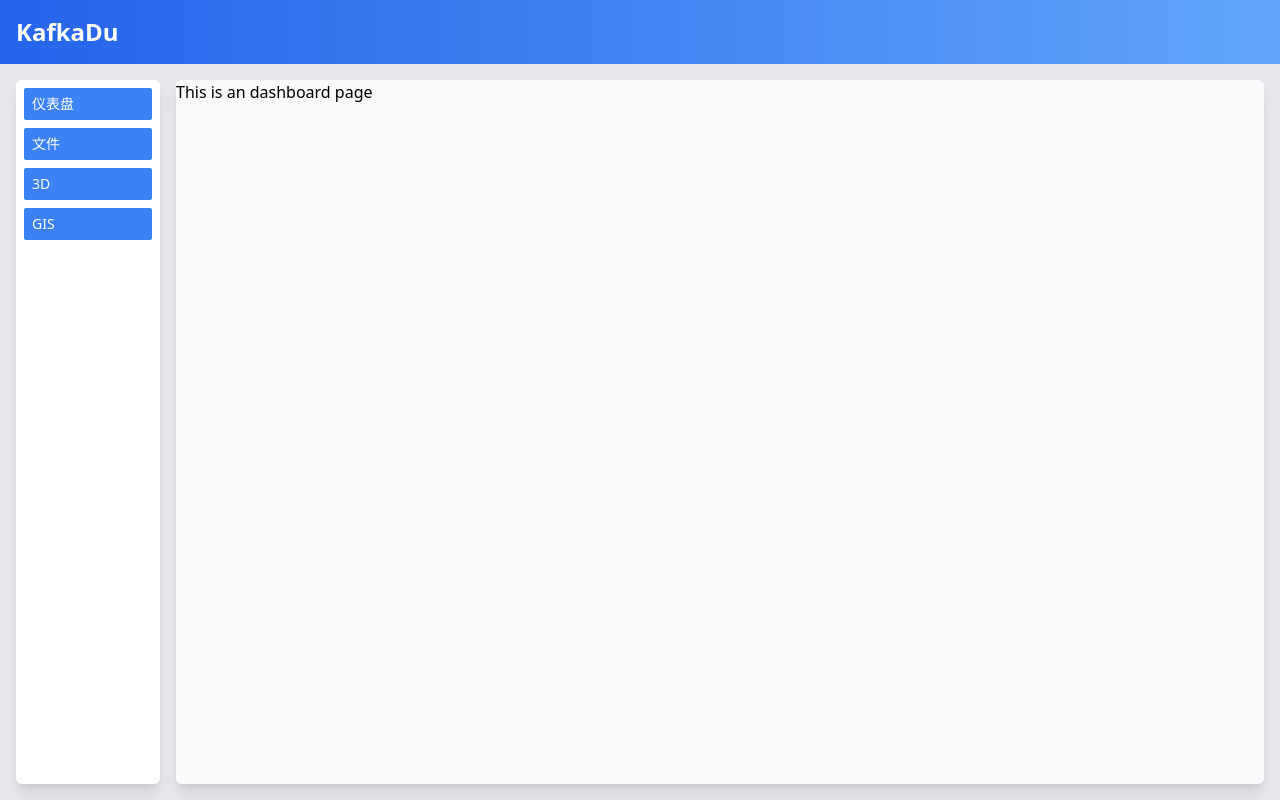
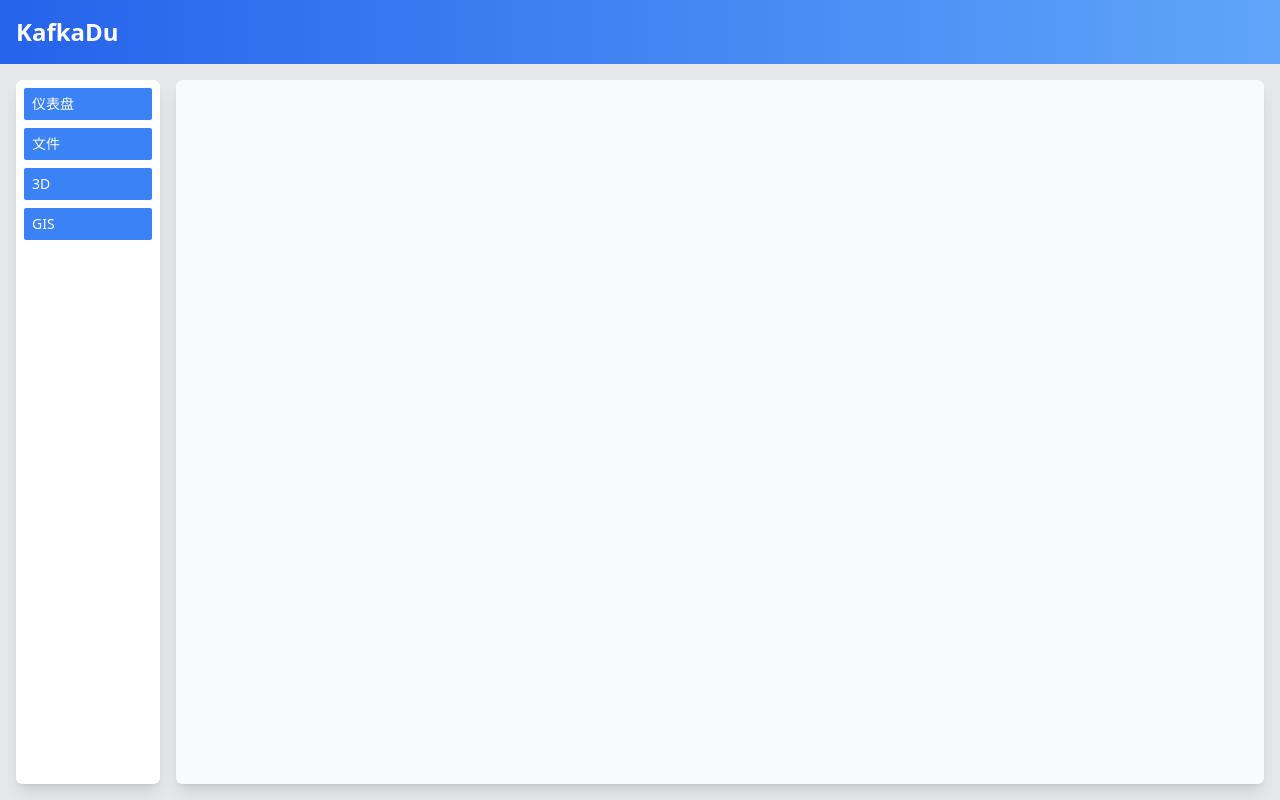
Before and after one commit to AkanaDu/file-storage, a Vue app: page /desktop in a window 1280 px wide. Built offline with nearby package versions, Linux system fonts and the light colour scheme.

Commit message:
样式修复

```diff
--- a/src/views/DashboardView.vue
+++ b/src/views/DashboardView.vue
@@ -2,14 +2,12 @@
  * @Author: KafkaDu banshee1115@163.com
  * @Date: 2024-09-11 11:04:10
  * @LastEditors: KafkaDu banshee1115@163.com
- * @LastEditTime: 2024-09-12 11:21:28
+ * @LastEditTime: 2024-09-12 14:06:19
  * @FilePath: \file-storage\src\views\DesktopView.vue
  * @Description: 这是默认设置,请设置`customMade`, 打开koroFileHeader查看配置 进行设置: https://github.com/OBKoro1/koro1FileHeader/wiki/%E9%85%8D%E7%BD%AE
 -->
 <template>
-  <div class="about">
-    <h1>This is an dashboard page</h1>
-  </div>
+  <div class="p-2"></div>
 </template>
 
 <style></style>
```
